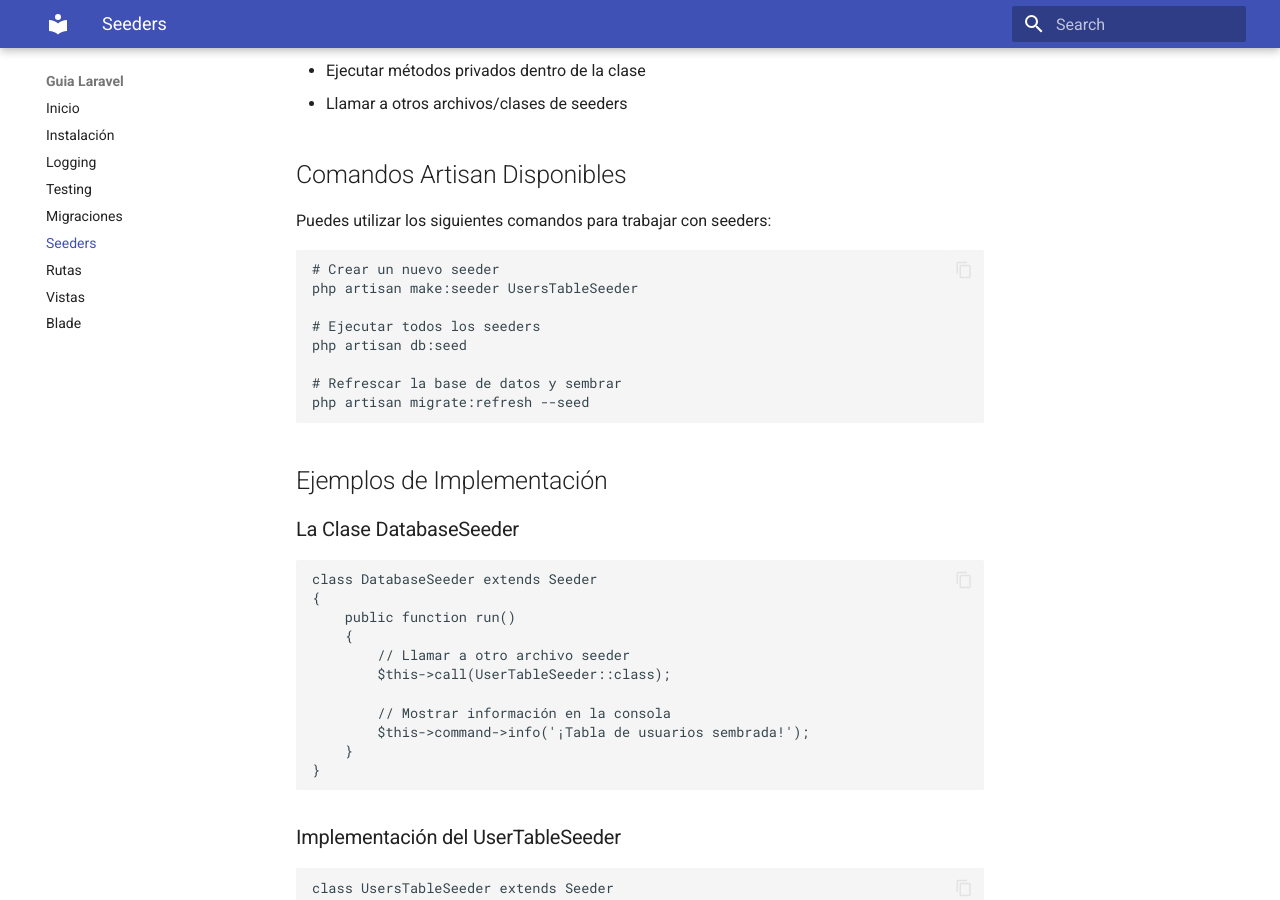
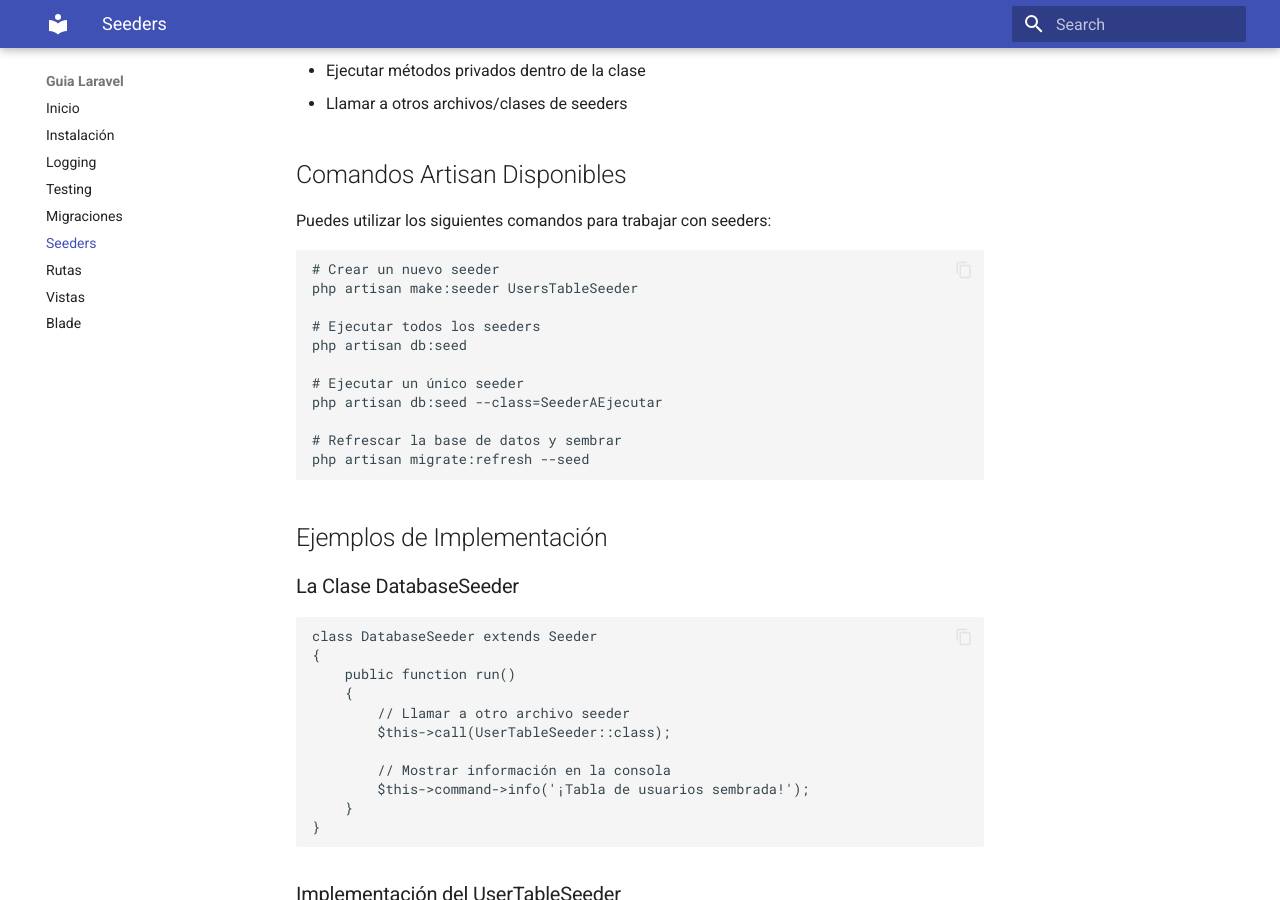
Before and after one commit to mjtf3/guia-laravel, an MkDocs documentation site: the page built from docs/seeding.md, in a window 1280 px wide and 900 px high, scrolled down 488 px. Built offline with MkDocs 1.6.1 and Material for MkDocs 9.7.7, drawn with Linux system fonts in a browser that asks for light colours.

Commit message:
añadimos comando seeder

```diff
--- a/docs/seeding.md
+++ b/docs/seeding.md
@@ -24,6 +24,9 @@ php artisan make:seeder UsersTableSeeder
 
 # Ejecutar todos los seeders
 php artisan db:seed
+
+# Ejecutar un único seeder
+php artisan db:seed --class=SeederAEjecutar
 
 # Refrescar la base de datos y sembrar
 php artisan migrate:refresh --seed
```
